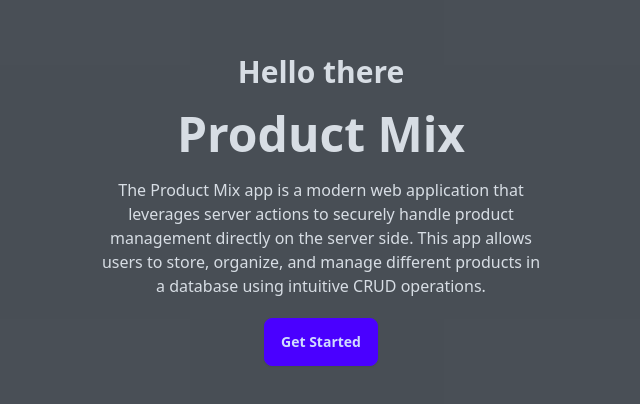
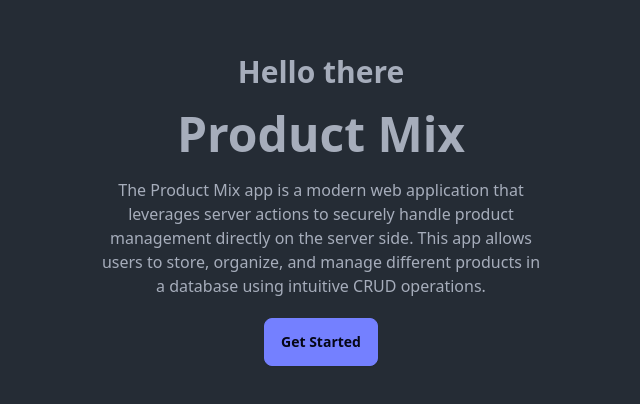
Before and after one commit to YuriyPilipenkoKH/product-mix, a Next.js app: page / in a window 1280 px wide. Shown: the part 190-594 px from the top of the page, without its empty margins (319-959 px from the left). Built offline with nearby package versions, Linux system fonts and the light colour scheme.

Commit message:
applied daisy theme

```diff
--- a/src/app/globals.css
+++ b/src/app/globals.css
@@ -56,7 +56,7 @@
 }
 
 body {
-  background-color: var(--background-color);
+  /* background-color: var(--background-color); */
   -webkit-font-smoothing: antialiased;
   -moz-osx-font-smoothing: grayscale;
   transition: all 1s ease;
--- a/src/app/layout.tsx
+++ b/src/app/layout.tsx
@@ -25,7 +25,7 @@ export default function RootLayout({
   children: React.ReactNode;
 }>) {
   return (
-    <html lang="en" data-theme="cupcake">
+    <html lang="en" data-theme="dark">
       <body
         className={`${geistSans.variable} ${geistMono.variable} antialiased`}
       >
```
